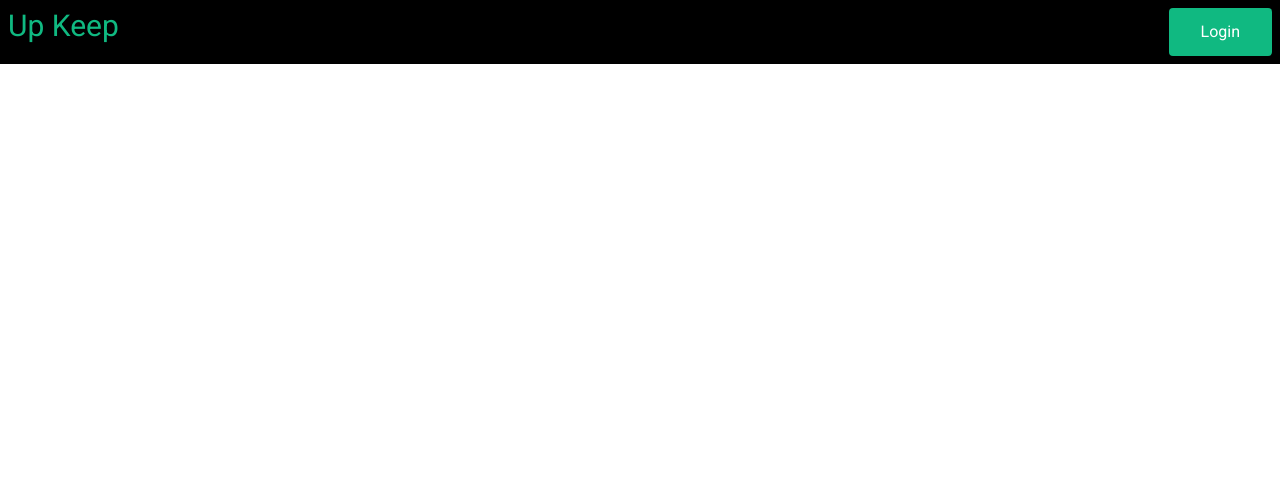
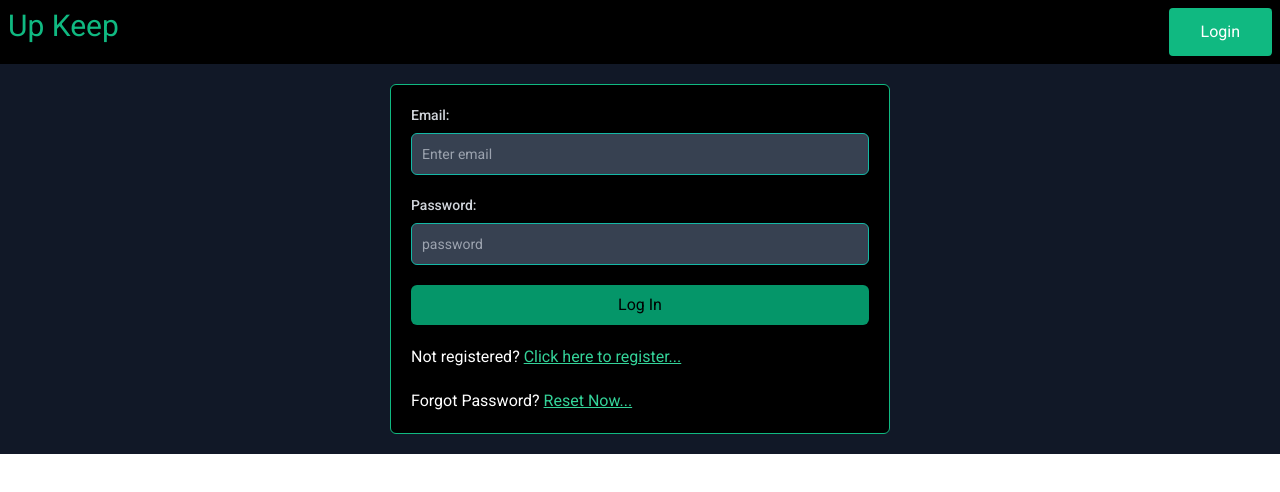
Before and after one commit to rakibulmd/Full-Stack-To-Do-App-Client, a React (Create React App) app: page /login in a window 1280 px wide. Before the commit this address had no page. Shown: the top 492 px of the page. Built offline with nearby package versions, Linux system fonts and the light colour scheme.

Commit message:
added login page

```diff
--- a/package.json
+++ b/package.json
@@ -9,6 +9,7 @@
     "daisyui": "^2.15.0",
     "react": "^18.1.0",
     "react-dom": "^18.1.0",
+    "react-hook-form": "^7.31.1",
     "react-router-dom": "^6.3.0",
     "react-scripts": "5.0.1",
     "web-vitals": "^2.1.4"
--- a/src/App.js
+++ b/src/App.js
@@ -1,6 +1,7 @@
 import { Route, Routes } from "react-router-dom";
 import "./App.css";
 import Home from "./Pages/Home/Home";
+import Login from "./Pages/Login/Login";
 import Header from "./Pages/Shared/Header/Header";
 
 function App() {
@@ -9,6 +10,7 @@ function App() {
             <Header></Header>
             <Routes>
                 <Route path="/" element={<Home></Home>}></Route>
+                <Route path="/login" element={<Login></Login>}></Route>
             </Routes>
         </div>
     );
--- /dev/null
+++ b/src/Pages/Login/Login.js
@@ -0,0 +1,97 @@
+import React from "react";
+import { Link } from "react-router-dom";
+import { useForm } from "react-hook-form";
+
+const Login = () => {
+    const {
+        register,
+        formState: { errors },
+        handleSubmit,
+    } = useForm();
+    const onSubmit = (data) => {
+        const email = data.email;
+        const password = data.password;
+        // handleSignIn(email, password);
+    };
+    return (
+        <div className="container mx-auto">
+            <div className="max-w-[500px] mx-auto py-5">
+                <form
+                    className="p-5 bg-black rounded-md border border-emerald-500"
+                    onSubmit={handleSubmit(onSubmit)}
+                >
+                    <div className="mb-5">
+                        <label
+                            htmlFor="name"
+                            className="block mb-2 text-sm font-medium text-gray-300"
+                        >
+                            Email:
+                        </label>
+                        <input
+                            className="border   text-sm rounded-md focus:ring-teal-500  block w-full p-2.5 bg-gray-700 placeholder-gray-400 text-white  border-teal-500"
+                            type="email"
+                            placeholder="Enter email"
+                            autoComplete="off"
+                            {...register("email", { required: true })}
+                        />
+                        {errors.email && (
+                            <span className="text-rose-600">
+                                Please enter your email
+                            </span>
+                        )}
+                    </div>
+                    <div className="mb-5">
+                        <label
+                            htmlFor="name"
+                            className="block mb-2 text-sm font-medium text-gray-300"
+                        >
+                            Password:
+                        </label>
+                        <input
+                            className="border   text-sm rounded-md focus:ring-teal-500  block w-full p-2.5 bg-gray-700 placeholder-gray-400 text-white  border-teal-500"
+                            type="password"
+                            placeholder="password"
+                            {...register("password", { required: true })}
+                        />
+                        {errors.password && (
+                            <span className="text-rose-600">
+                                Please enter your password
+                            </span>
+                        )}
+                    </div>
+
+                    <input
+                        className="w-full bg-emerald-600 hover:bg-emerald-500 px-5 py-2 rounded-md text-black"
+                        type="submit"
+                        value="Log In"
+                    />
+
+                    <div className="mt-5">
+                        <p>
+                            Not registered?{" "}
+                            <Link
+                                className="underline text-emerald-400"
+                                to="/login/register"
+                            >
+                                Click here to register...
+                            </Link>{" "}
+                        </p>
+                    </div>
+                    <div className="mt-5">
+                        <p>
+                            Forgot Password?{" "}
+                            <Link
+                                className="underline text-emerald-400"
+                                to="/resetpassword"
+                            >
+                                Reset Now...
+                            </Link>{" "}
+                        </p>
+                    </div>
+                </form>
+            </div>
+        </div>
+    );
+};
+
+export default Login;
--- a/src/Pages/Shared/Header/Header.js
+++ b/src/Pages/Shared/Header/Header.js
@@ -1,13 +1,21 @@
 import React from "react";
+import { Link, useNavigate } from "react-router-dom";
 
 const Header = () => {
+    const navigate = useNavigate();
+    const handleLogIn = () => {
+        navigate("/login");
+    };
     return (
         <header className="bg-black text-white p-2">
             <nav className="container mx-auto flex justify-between">
                 <h2 className="text-emerald-500 text-3xl hover:scale-105">
                     Up Keep
                 </h2>
-                <button className=" bg-emerald-500 hover:bg-emerald-400 active:bg-emerald-600 px-8 py-3 rounded">
+                <button
+                    onClick={handleLogIn}
+                    className="bg-emerald-500 hover:bg-emerald-400 active:bg-emerald-600 px-8 py-3 rounded"
+                >
                     Login
                 </button>
             </nav>
```
Also changed, not shown: 1 other file (tests, documents, lock files or other folders).
